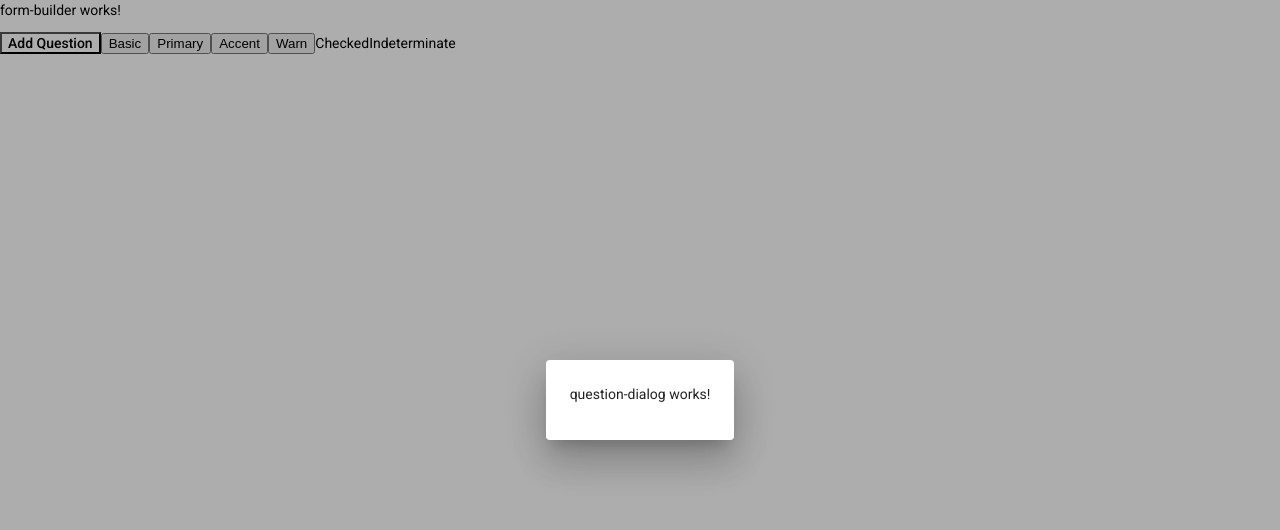
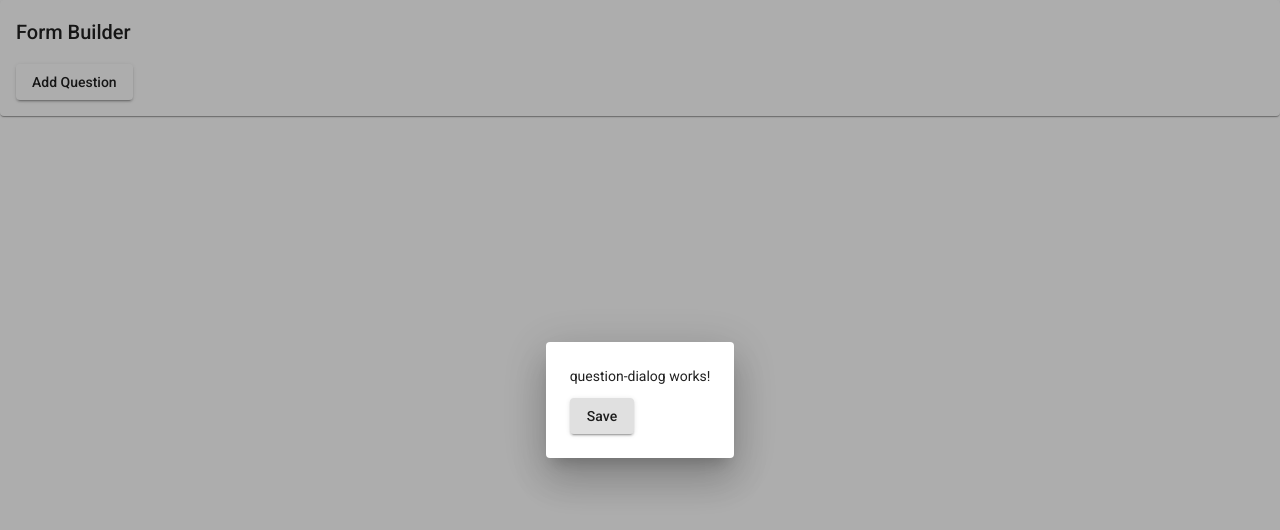
Before and after one commit to khuongnmdev/avnon-assignment, an Angular app: page /form/builder in a window 1280 px wide. Both pictures are taken after a click on the button "Add Question". Shown: the top 530 px of the page. Built offline with nearby package versions, Linux system fonts and the light colour scheme.

Commit message:
Add material button and add question dialog

```diff
--- a/src/app/dialog/question-dialog/question-dialog.component.html
+++ b/src/app/dialog/question-dialog/question-dialog.component.html
@@ -1,3 +1,7 @@
 <p>
   question-dialog works!
 </p>
+
+<button mat-raised-button type="button" (click)="saveQuestion()">
+  Save
+</button>
--- a/src/app/dialog/question-dialog/question-dialog.component.ts
+++ b/src/app/dialog/question-dialog/question-dialog.component.ts
@@ -1,4 +1,5 @@
 import { Component, OnInit } from '@angular/core';
+import { MatDialogRef } from '@angular/material/dialog';
 
 @Component({
   selector: 'app-question-dialog',
@@ -8,9 +9,13 @@ import { Component, OnInit } from '@angular/core';
 export class QuestionDialogComponent implements OnInit {
 
   constructor(
+    public matDialogRef: MatDialogRef<QuestionDialogComponent>
   ) { }
 
   ngOnInit() {
   }
 
+  saveQuestion() {
+    this.matDialogRef.close({ data: 'test' });
+  }
 }
--- a/src/app/form/form-builder/form-builder.component.html
+++ b/src/app/form/form-builder/form-builder.component.html
@@ -1,13 +1,8 @@
-<p>form-builder works!</p>
-
-<button class="mat-button"  mat-raised-button type="button" (click)="addQuestion()">
-  Add Question
-</button>
-<button mat-button>Basic</button>
-<button mat-button color="primary">Primary</button>
-<button mat-button color="accent">Accent</button>
-<button mat-button color="warn">Warn</button>
-
-
-<mat-checkbox class="example-margin" >Checked</mat-checkbox>
-<mat-checkbox class="example-margin" >Indeterminate</mat-checkbox>
+<mat-card>
+  <mat-card-title>
+    <h2>Form Builder</h2>
+  </mat-card-title>
+  <button mat-raised-button type="button" (click)="addQuestion()">
+    Add Question
+  </button>
+</mat-card>
--- a/src/app/form/form-builder/form-builder.component.ts
+++ b/src/app/form/form-builder/form-builder.component.ts
@@ -1,5 +1,5 @@
 import { Component, OnInit } from '@angular/core';
-import { MatDialog } from '@angular/material/dialog';
+import { MatDialog, MatDialogRef } from '@angular/material/dialog';
 import { QuestionDialogComponent } from 'src/app/dialog/question-dialog/question-dialog.component';
 
 @Component({
@@ -9,21 +9,22 @@ import { QuestionDialogComponent } from 'src/app/dialog/question-dialog/question
 })
 export class FormBuilderComponent implements OnInit {
 
-  constructor(public dialog: MatDialog) { }
+  constructor(
+    public dialog: MatDialog) { }
 
   ngOnInit() {
   }
 
-  async addQuestion() {
-    console.log('addQuestion work');
+  addQuestion() {
 
-    const value = await this.dialog.open(QuestionDialogComponent, {
+    const dialogRef  = this.dialog.open(QuestionDialogComponent, {
       data: {
         animal: 'panda',
       },
     });
 
-    console.log('addQuestion: ', value);
-
+    dialogRef.afterClosed().subscribe(result => {
+      console.log('The dialog was closed', result);
+    });
   }
 }
```
Also changed, not shown: src/app/app.module.ts (+11 -4 lines).
